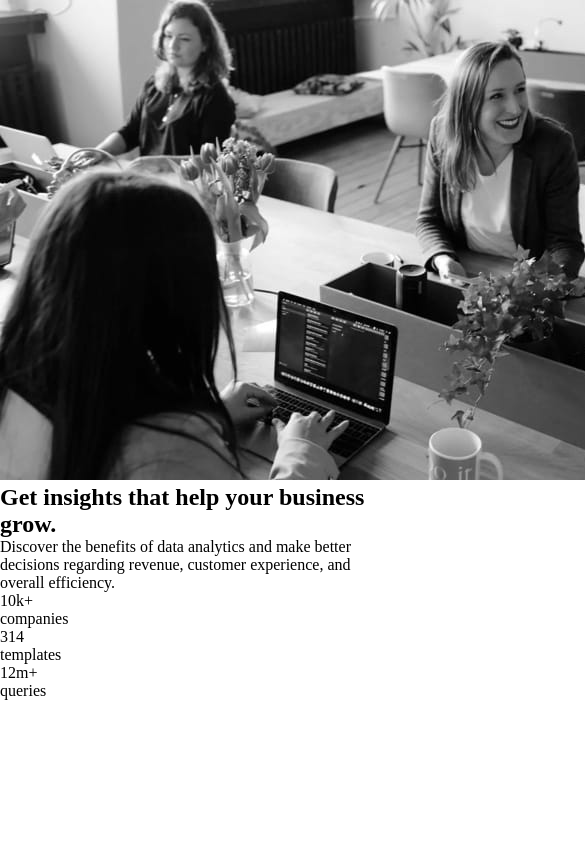
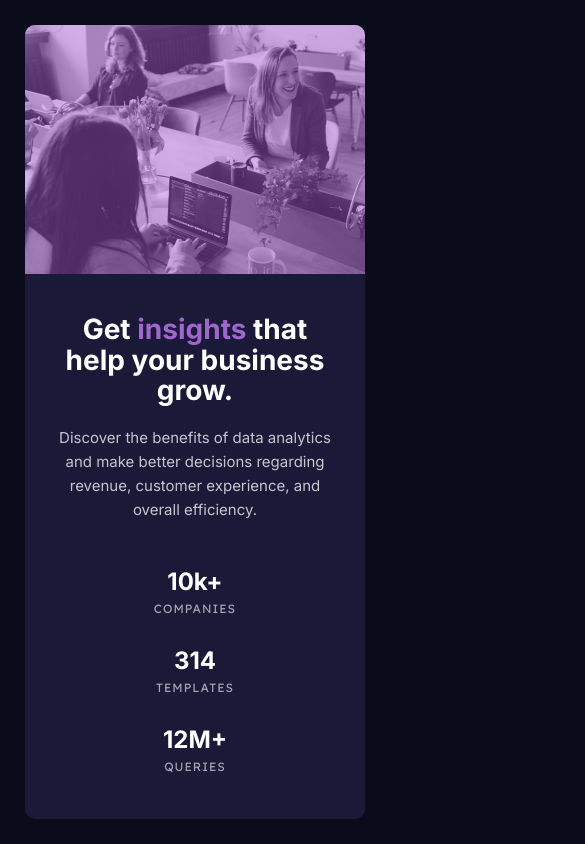
Before and after one commit to AdrianX19/stats-preview-card-component, a plain HTML site: page index.html in a window 390 px wide. Shown: the top 844 px of the page, 585 px wide, since content can reach past the window. Drawn offline with Linux system fonts and the light colour scheme.

Commit message:
Completed mobile

```diff
--- a/css/style.css
+++ b/css/style.css
@@ -10,7 +10,94 @@
     --mainBackgroundColor: hsl(233, 47%, 7%);
     --cardBackgroundColor: hsl(244, 38%, 16%);
     --accentColor: hsl(277, 64%, 61%);
-    --titleColor: hsl(0, 0%, 100%);
+    --mainFontColor: hsl(0, 0%, 100%);
     --mainParagraphColor: hsla(0, 0%, 100%, 0.75);
     --statsHeadingColor: hsla(0, 0%, 100%, 0.6);
 }
+
+body {
+    display: grid;
+    place-items: center;
+    min-height: 100vh;
+    font-family: 'Inter', sans-serif;
+    font-size: 15px;
+    background-color: var(--mainBackgroundColor);
+    color: var(--mainFontColor);
+}
+
+.stats-card {
+    width: 87%;
+    max-width: 350px;
+    min-width: 300px;
+    margin: 10px 0;
+    background-color: var(--cardBackgroundColor);
+    text-align: center;
+    border-radius: 10px;
+    overflow: hidden;
+}
+
+.img-wrapper {
+    position: relative;
+    line-height: 0;
+    /* background: var(--accentColor); */
+}
+
+.img-wrapper::after {
+    content: '';
+    position: absolute;
+    top: 0;
+    left: 0;
+    width: 100%;
+    height: 100%;
+    background: var(--accentColor);
+    opacity: .45;
+
+}
+
+.stats-card img {
+    width: 100%;
+    /* mix-blend-mode: overlay; */
+    /* border-radius: 10px 10px 0 0; */
+}
+
+.text-content {
+    padding: 0 30px;
+}
+
+.title {
+    margin: 40px 0 20px 0;
+    font-size: 28px;
+    line-height: 1.1;
+}
+
+.title span {
+    color: rgb(159, 102, 205);
+}
+
+.description {
+    margin: 15px 0;
+    line-height: 1.6;
+    color: var(--mainParagraphColor);
+}
+
+.stats {
+    margin: 45px 0;
+}
+
+.stat {
+    margin: 30px 0;
+}
+
+.figure {
+    font-size: 24px;
+    font-weight: 700;
+}
+
+.heading {
+    margin: 5px 0;
+    letter-spacing: 1px;
+    text-transform: uppercase;
+    font-size: 12px;
+    font-family: 'lexend deca', sans-serif;
+    color: var(--statsHeadingColor);
+}
--- a/index.html
+++ b/index.html
@@ -12,20 +12,29 @@
 
 <body>
   <main class="stats-card">
-    <img src="images/image-header-mobile.jpg" alt="People in the conference room">
+    <div class="img-wrapper">
+      <img src="images/image-header-mobile.jpg" alt="People in the conference room">
+    </div>
     <section class="text-content">
       <h1 class="title">Get <span>insights</span> that help your business grow.</h1>
       <p class="description">Discover the benefits of data analytics and make better decisions regarding revenue,
         customer
         experience, and overall efficiency.</p>
-    </section>
-    <section class="stats">
-      <p class="figure">10k+</p>
-      <p class="signature">companies</p>
-      <p class="figure">314</p>
-      <p class="signature">templates</p>
-      <p class="figure">12m+</p>
-      <p class="signature">queries</p>
+      <div class="stats">
+        <div class="stat">
+          <p class="figure">10k+</p>
+          <p class="heading">companies</p>
+        </div>
+        <div class="stat">
+          <p class="figure">314</p>
+          <p class="heading">templates</p>
+        </div>
+        <div class="stat">
+          <p class="figure">12M+</p>
+          <p class="heading">queries</p>
+        </div>
+      </div>
+
     </section>
   </main>
 </body>
```
